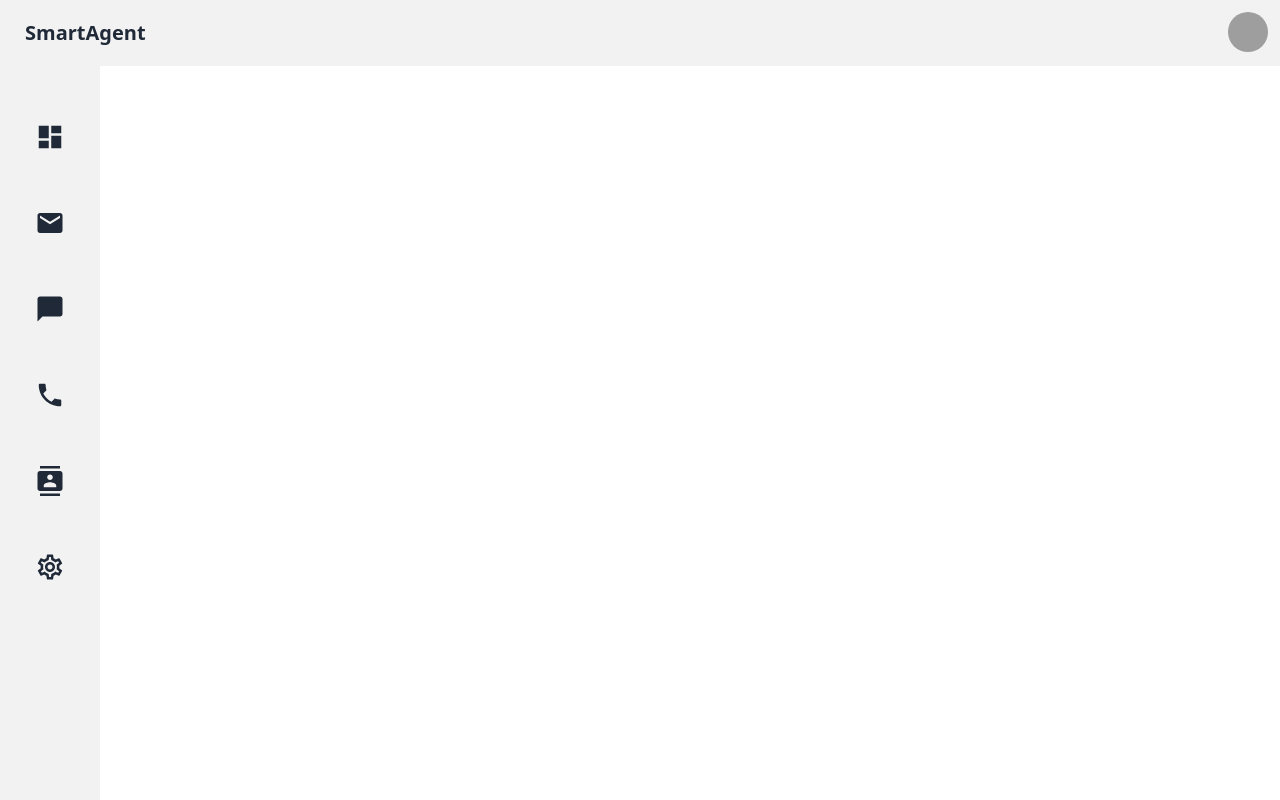
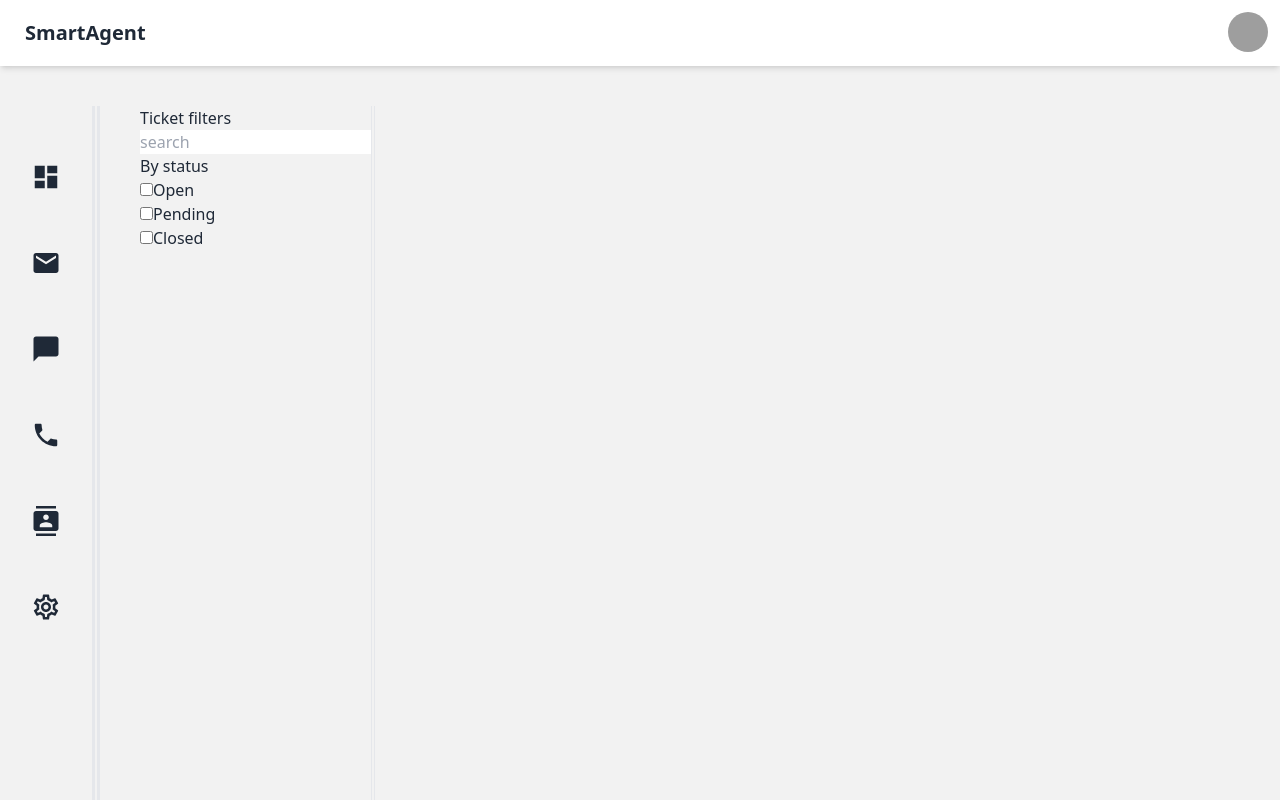
Before and after one commit to svaronc/SmartAgent-React, a React (Vite) app in the folder frontend/: page /main in a window 1280 px wide. Shown: the top 800 px of the page. Built offline with nearby package versions, Linux system fonts and the light colour scheme; sample sign-in values are in the browser's storage; grey boxes are pictures that could not be loaded.

Commit message:
change styles to the sidebar and navbar

```diff
--- a/frontend/src/components/MainPage/MainPage.jsx
+++ b/frontend/src/components/MainPage/MainPage.jsx
@@ -1,9 +1,11 @@
 import Sidebar from "../Sidebar/Sidebar"
+import SidePanel from "../Sidepanel/SidePanel"
 
 function MainPage() {
   return (
-    <div className="h-screen">
+    <div className="h-screen flex">
       <Sidebar/>
+      <SidePanel/>
     </div>
   )
 }
--- a/frontend/src/components/Navbar/Navbar.jsx
+++ b/frontend/src/components/Navbar/Navbar.jsx
@@ -18,7 +18,7 @@ function Navbar() {
   };
   return (
     isAuthenticated && (<nav>
-      <div className="navbar bg-base-200">
+      <div className="navbar bg-base-100 shadow-md mb-10">
         <div className="flex-1">
           <a className="btn btn-ghost text-xl">SmartAgent</a>
         </div>
--- a/frontend/src/components/Sidebar/Sidebar.jsx
+++ b/frontend/src/components/Sidebar/Sidebar.jsx
@@ -2,7 +2,7 @@ import { menuItems } from "../../constants/index"
 
 function Sidebar() {
   return (
-    <ul className="menu bg-base-200 content-center h-screen w-[100px] border-r-neutral-800 border-double">
+    <ul className="menu bg-base-200 content-center h-screen w-[100px] border-r-8 border-double">
     {menuItems.map((item, index) => (
       <li key={index}>
         <a className="tooltip tooltip-right mt-10" data-tip={item.tooltip}>
--- /dev/null
+++ b/frontend/src/components/Sidepanel/SidePanel.jsx
@@ -0,0 +1,27 @@
+function SidePanel() {
+  return (
+    <div className="bg-base-200 ml-10 mr-10 border-r-4 border-double">
+      <h2>Ticket filters</h2>
+      <input type="search" name="search" id="search" placeholder="search" />
+      <div>
+        <h3>By status</h3>
+        <ul>
+          <li>
+            <input type="checkbox" name="status" id="status" />
+            <label htmlFor="status">Open</label>
+          </li>
+          <li>
+            <input type="checkbox" name="status" id="status" />
+            <label htmlFor="status">Pending</label>
+          </li>
+          <li>
+            <input type="checkbox" name="status" id="status" />
+            <label htmlFor="status">Closed</label>
+          </li>
+        </ul>
+      </div>
+    </div>
+  );
+}
+
+export default SidePanel;
--- a/frontend/src/index.css
+++ b/frontend/src/index.css
@@ -1,3 +1,8 @@
 @tailwind base;
 @tailwind components;
 @tailwind utilities;
+
+body {
+  --tw-bg-opacity: 1;
+  background-color: var(--fallback-b2,oklch(var(--b2)/var(--tw-bg-opacity)));
+}
```
